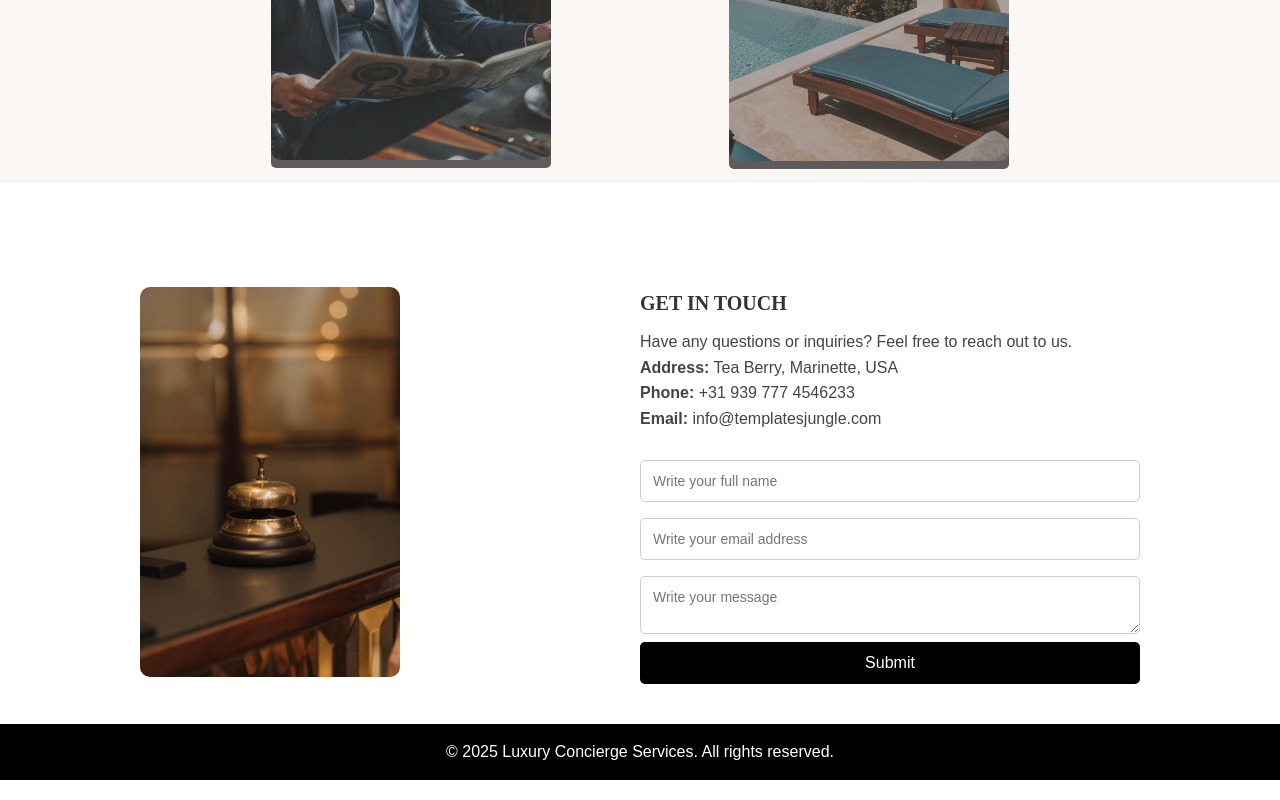
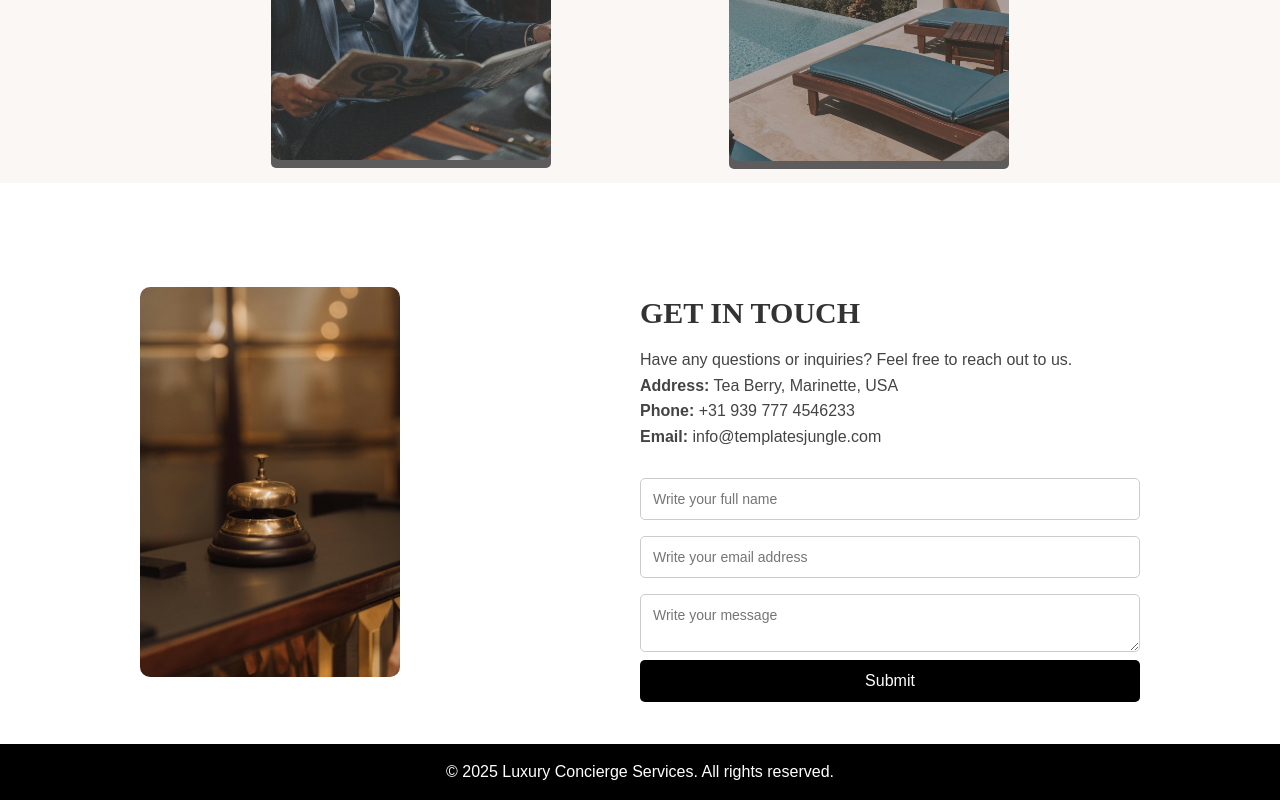
Before and after one commit to sujoyghoshal/luxury-concierge-services, a plain HTML site: page index.html in a window 1280 px wide. Shown: the part 3367-4167 px from the top of the page. Drawn offline with Linux system fonts and the light colour scheme; a web font is replaced by a local one.

Commit message:
adding all fied bug

```diff
--- a/css/style.css
+++ b/css/style.css
@@ -456,7 +456,7 @@ body {
     font-family: "Old Standard TT", serif;
     font-weight: 600;
     font-style: normal;
-    font-size: 20px;
+    font-size: 30px;
 }
 
 .contact-info p {
@@ -506,6 +506,7 @@ body {
 .contact-image img {
     width: 65%;
     border-radius: 10px;
+    margin-bottom: 5%;
 }
 
 /* Responsive Design */
@@ -519,6 +520,7 @@ body {
     .contact-info {
         width: 50%;
     }
+
     .contact-image {
         width: 40%;
         margin-top: 0;
```
